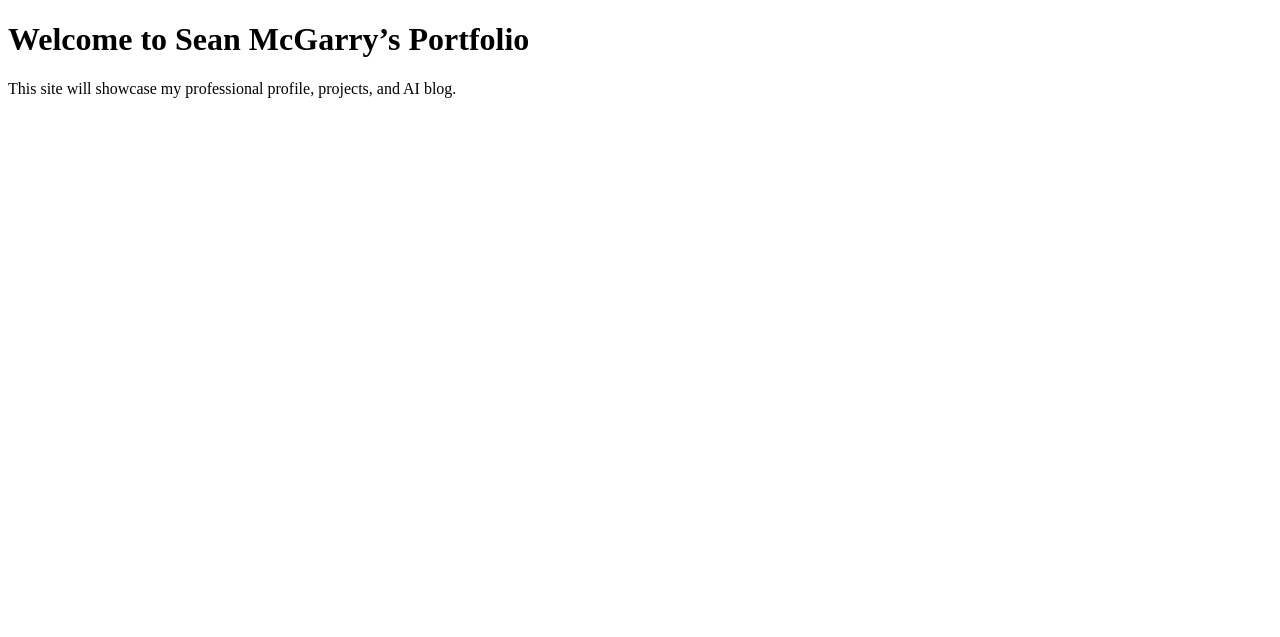
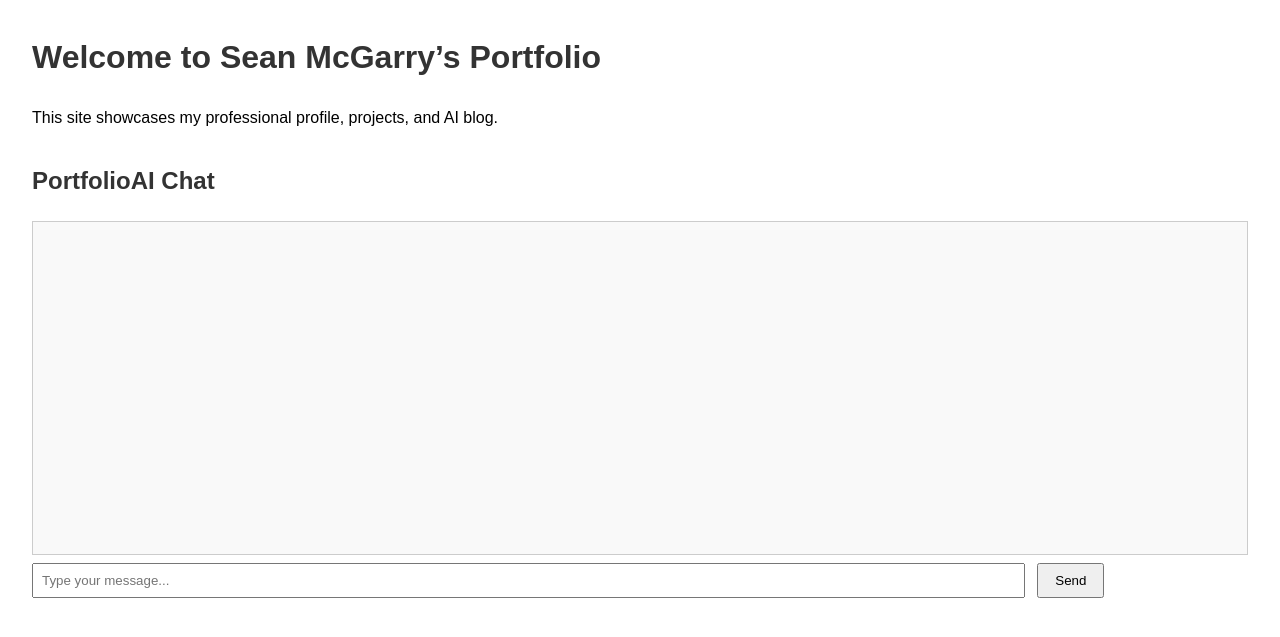
Before and after one commit to SpMcgarry/PortfolioProject, a Flask app: page / in a window 1280 px wide. Shown: the top 637 px of the page. Run offline with Flask 3, Linux system fonts and the light colour scheme.

Commit message:
Merged portfolio intro with AI chat interface in index.html

```diff
--- a/app/templates/index.html
+++ b/app/templates/index.html
@@ -1,10 +1,60 @@
 <!DOCTYPE html>
-<html>
+<html lang="en">
 <head>
-    <title>Sean McGarry - Portfolio</title>
+    <meta charset="UTF-8">
+    <title>Sean McGarry - Portfolio + AI Chat</title>
+    <style>
+        body { font-family: Arial, sans-serif; margin: 2rem; line-height: 1.6; }
+        h1, h2 { color: #333; }
+        #intro { margin-bottom: 2rem; }
+        #chat-container { margin-top: 2rem; }
+        #chat { border: 1px solid #ccc; padding: 1rem; height: 300px; overflow-y: scroll; background: #f9f9f9; }
+        input { width: 80%; padding: 0.5rem; margin-top: 0.5rem; }
+        button { padding: 0.5rem 1rem; margin-left: 0.5rem; cursor: pointer; }
+        .message { margin-bottom: 1rem; }
+        .user { font-weight: bold; color: #0066cc; }
+        .ai { color: #444; }
+    </style>
 </head>
 <body>
-    <h1>Welcome to Sean McGarry’s Portfolio</h1>
-    <p>This site will showcase my professional profile, projects, and AI blog.</p>
+    <!-- Portfolio intro -->
+    <div id="intro">
+        <h1>Welcome to Sean McGarry’s Portfolio</h1>
+        <p>This site showcases my professional profile, projects, and AI blog.</p>
+    </div>
+
+    <!-- AI chat section -->
+    <div id="chat-container">
+        <h2>PortfolioAI Chat</h2>
+        <div id="chat"></div>
+        <input id="message" placeholder="Type your message...">
+        <button onclick="sendMessage()">Send</button>
+    </div>
+
+    <script>
+        async function sendMessage() {
+            const input = document.getElementById("message");
+            const message = input.value.trim();
+            if (!message) return;
+
+            input.value = "";
+            const chat = document.getElementById("chat");
+            chat.innerHTML += `<div class="message user">You: ${message}</div>`;
+
+            try {
+                const res = await fetch("/chat", {
+                    method: "POST",
+                    headers: { "Content-Type": "application/json" },
+                    body: JSON.stringify({ message })
+                });
+                const data = await res.json();
+                chat.innerHTML += `<div class="message ai">AI: ${data.response}</div>`;
+            } catch (err) {
+                chat.innerHTML += `<div class="message ai">⚠️ Error: Unable to reach AI backend.</div>`;
+            }
+
+            chat.scrollTop = chat.scrollHeight;
+        }
+    </script>
 </body>
 </html>
```
